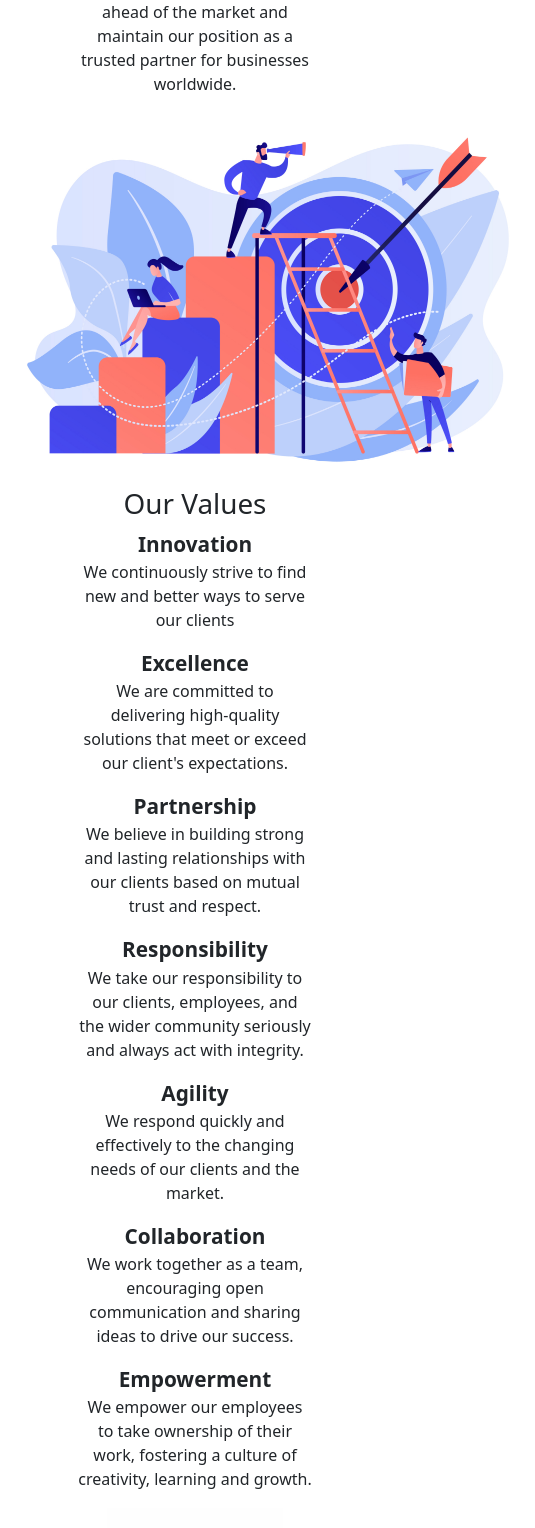
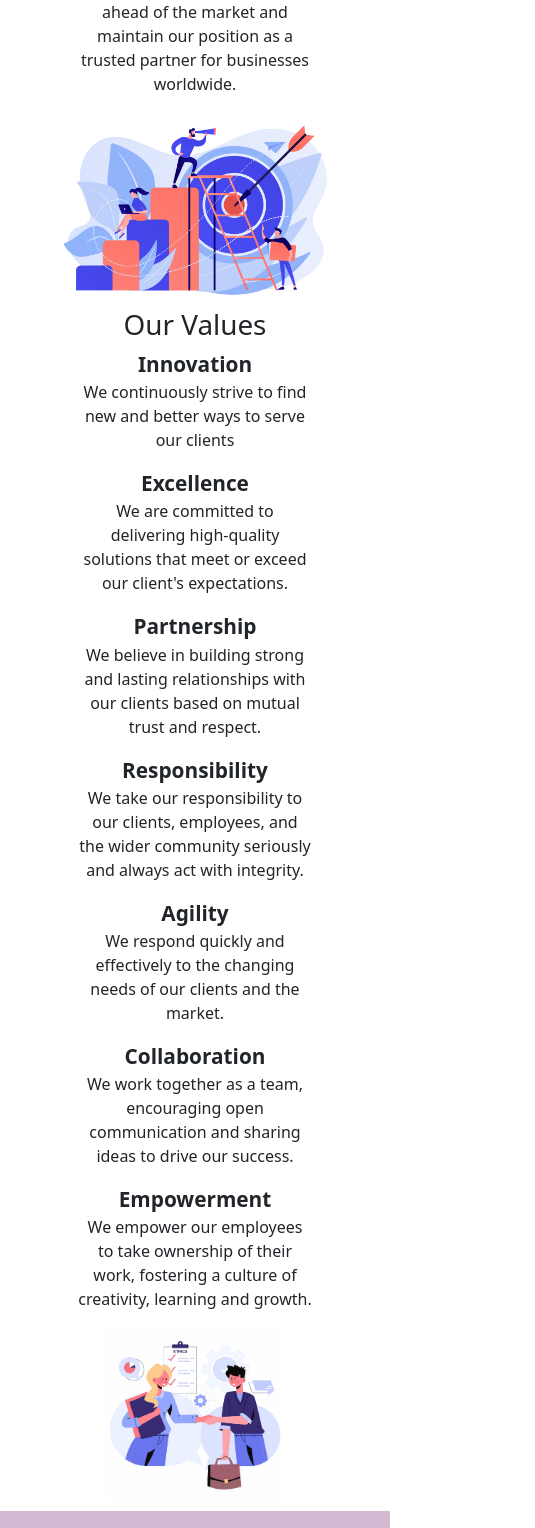
Before and after one commit to notjawad404/AtinitySolutions, a React (Create React App) app: page /About in a window 390 px wide. Shown: the part 808-2336 px from the top of the page, 535 px wide, since content can reach past the window. Built offline with nearby package versions, Linux system fonts and the light colour scheme.

Commit message:
Make images responsive

```diff
--- a/src/components/about/AboutDiv1.js
+++ b/src/components/about/AboutDiv1.js
@@ -23,7 +23,7 @@ export default class AboutDiv1 extends Component {
             </p>
           </div>
         </div>
-        <img src={divpic1} alt="Our-Mission" width='535px' height='375px' />
+        <img src={divpic1} alt="Our-Mission" className='img-fluid aboutpics' />
       </div>
     )
   }
--- a/src/components/about/AboutDiv2.js
+++ b/src/components/about/AboutDiv2.js
@@ -61,7 +61,7 @@ export default class AboutDiv2 extends Component {
                         We empower our employees to take ownership of their work, fostering a culture of creativity, learning and growth.
 
                     </p>
-                    <img src={divpic2} alt='Our-Values' className='aboutpics'></img>
+                    <img src={divpic2} alt='Our-Values' className='aboutpics img-fluid'></img>
                 </div>
             </div>
         )
--- a/src/components/about/about.css
+++ b/src/components/about/about.css
@@ -10,7 +10,7 @@ span{
 
 .aboutpics{
     width: 75%;
-    height: 493px;
+    height: 20%;
 }
 
 .textcolor1{
--- a/src/components/contact/ContactDiv1.js
+++ b/src/components/contact/ContactDiv1.js
@@ -12,7 +12,7 @@ export default class ContactDiv1 extends Component {
     return (
       <div className='justify-content-center text-center pt-5'>
 
-      <img src={contact} alt='Contact' className='pic1'/>
+      <img className="img-fluid pic1" src={contact} alt='Contact'/>
       <p className='mb-5 w-50 m-auto'>At ATINITY, we value your feedback and are always here to help with any questions or concerns. Please reach out to us.</p>
       <Container >
         <Row>
--- a/src/components/home/Div1.js
+++ b/src/components/home/Div1.js
@@ -25,7 +25,7 @@ export default class Div1 extends Component {
                         </Col>
                         <Col sm={6} md={6} lg={4}>
                             <div className="d-flex">
-                                <img src={homepic1} width="100%" alt="Pic1" className="float-left"></img>
+                                <img src={homepic1} width="100%" alt="Pic1" className="float-left img-fluid"></img>
 
                             </div>
                         </Col>
@@ -36,7 +36,7 @@ export default class Div1 extends Component {
                         </Col>
                         <Col sm={6} md={6} lg={4}>
                             <div className='text-center my-3 mx-auto'>
-                                <img src={homepic2} width="100%" alt="Pic1"></img>
+                                <img src={homepic2} width="100%" alt="Pic1" className=' img-fluid'></img>
 
                             </div>
                         </Col>
@@ -76,7 +76,7 @@ export default class Div1 extends Component {
                         </Col>
                         <Col sm={6} md={6} lg={4}>
                             <div className='text-center my-3 mx-auto'>
-                                <img src={homepic3} width="100%" alt="Pic1"></img>
+                                <img src={homepic3} width="100%" alt="Pic1" className='img-fluid'></img>
 
                             </div>
                         </Col>
```
